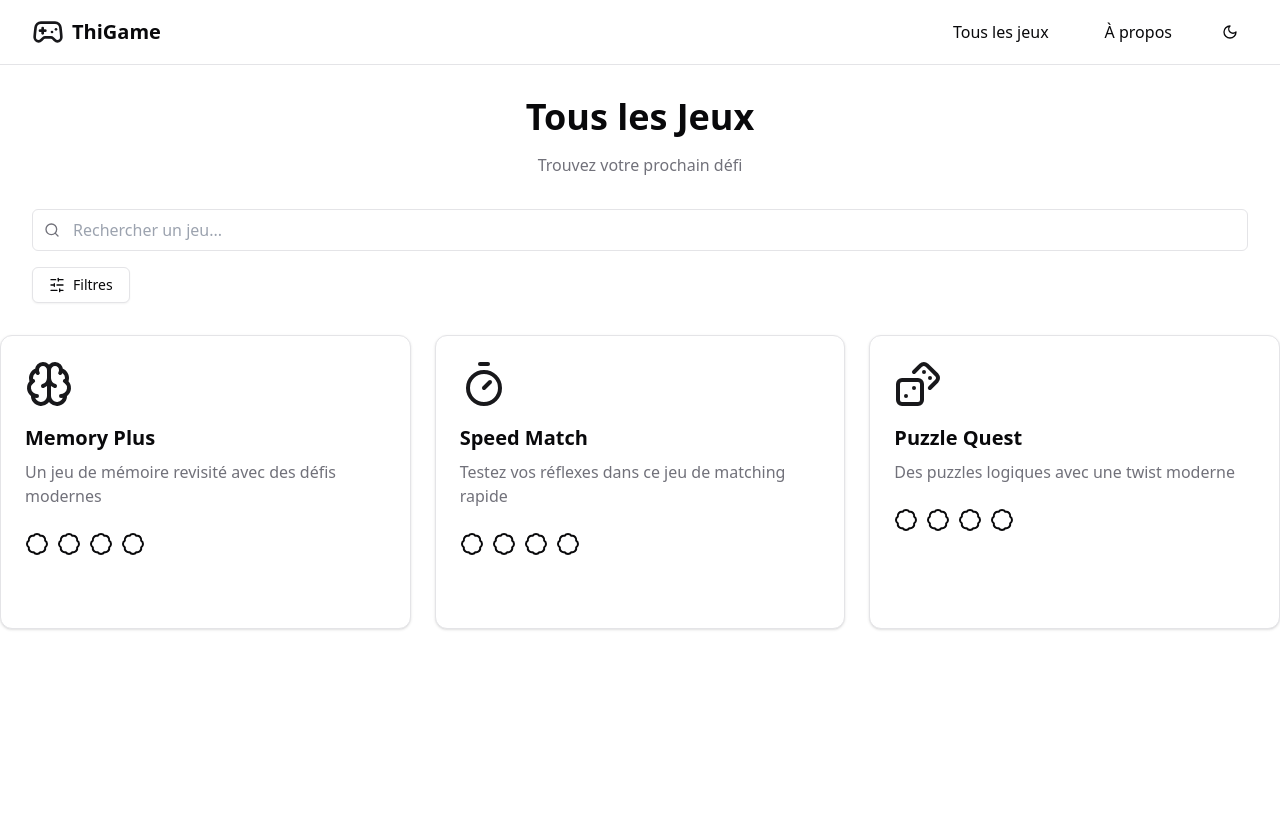
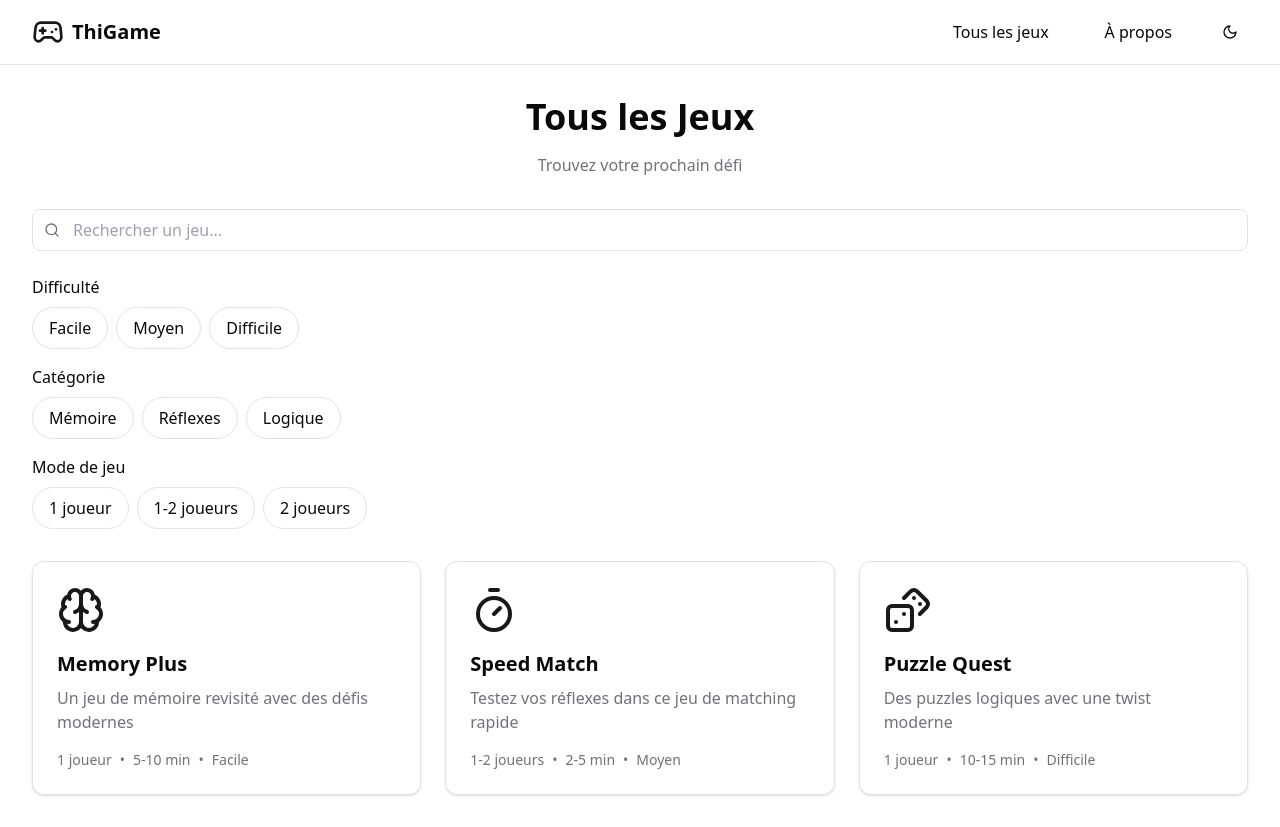
Before and after one commit to ThibaultG94/thigame, a React (Vite) app: page /games in a window 1280 px wide. Before the commit the page ends 800 px from the top, so only its background shows below. Built offline with nearby package versions, Linux system fonts and the light colour scheme.

Commit message:
Ajout de nouvelles fonctionnalités de filtrage et de tri sur la page des jeux. Amélioration de l'expérience utilisateur avec des options de recherche avancées.

```diff
--- a/src/pages/Games.jsx
+++ b/src/pages/Games.jsx
@@ -4,6 +4,7 @@ import { Navbar } from "../components/Navbar";
 import { ArrowRight, Badge, Brain, Dices, Search, SlidersHorizontal, Timer } from "lucide-react";
 import { Button } from "../components/ui/button";
 import { Card, CardContent } from "../components/ui/card";
+import { cn } from '@/utils/cn';
 
 const allGames = [
     {
@@ -41,23 +42,58 @@ const allGames = [
       }
 ]
 
-const difficulties = ['Facile', 'Moyen', 'Difficile'];
-const categories = ['Mémoire', 'Réflexes', 'Logique'];
-const playerModes = ['1 joueur', '1-2 joueurs', "2 joueurs"];
+function FilterButton({ selected, onClick, children }) {
+    return (
+      <button
+        onClick={onClick}
+        className={cn(
+          "px-4 py-2 rounded-full border transition-all",
+          selected ? "bg-primary text-primary-foreground" : "hover:bg-accent"
+        )}
+      >
+        {children}
+      </button>
+    );
+}
+
+function GameCard({ game }) {
+    const navigate = useNavigate();
+    const IconComponent = game.icon;
+
+    return (
+      <Card
+        className="hover:shadow-lg transition-all cursor-pointer group"
+        onClick={() => navigate(game.path)}
+      >
+        <CardContent className="p-6">
+          <IconComponent className="w-12 h-12 text-primary mb-4" />
+          <h3 className="text-xl font-bold mb-2">{game.title}</h3>
+          <p className="text-muted-foreground mb-4">{game.description}</p>
+          <div className="flex flex-wrap gap-2 text-sm text-muted-foreground">
+            {[game.players, game.time, game.difficulty].map((info, i) => (
+              <span key={i} className="flex items-center">
+                {i > 0 && <span className="mr-2">•</span>}
+                {info}
+              </span>
+            ))}
+          </div>
+        </CardContent>
+      </Card>
+    );
+  }
 
 export default function Games() {
-    const navigate = useNavigate();
-    const [searchTheme, setSearchTheme] = useState('');
-    const [selectedDifficulty, setSelectedDifficulty] = useState("");
-    const [selectedCategory, setSelectedCategory] = useState("");
-    const [selectedPlayerMode, setSelectedPlayerMode] = useState("");
-    const [showFilters, setShowFilters] = useState(false);
+    const [searchTerm, setSearchTerm] = useState("");
+    const [difficulty, setDifficulty] = useState("");
+    const [category, setCategory] = useState("");
+    const [playerMode, setPlayerMode] = useState("");
 
     const filteredGames = allGames.filter(game => {
-        const matchesSearch = game.title.toLowerCase().includes(searchTheme.toLowerCase()) || game.description.toLowerCase().includes(searchTheme.toLowerCase());
-        const matchesDifficulty = selectedDifficulty ? game.difficulty === selectedDifficulty : true;
-        const matchesCategory = selectedCategory ? game.category === selectedCategory : true;
-        const matchesPlayerMode = selectedPlayerMode ? game.players === selectedPlayerMode : true;
+        const matchesSearch = game.title.toLowerCase().includes(searchTerm.toLowerCase()) ||
+                             game.description.toLowerCase().includes(searchTerm.toLowerCase());
+        const matchesDifficulty = !difficulty || game.difficulty === difficulty;
+        const matchesCategory = !category || game.category === category;
+        const matchesPlayerMode = !playerMode || game.players === playerMode;
 
         return matchesSearch && matchesDifficulty && matchesCategory && matchesPlayerMode;
     });
@@ -66,117 +102,81 @@ export default function Games() {
         <div>
           <Navbar />
           <div className="container py-8 space-y-8">
-                {/* Header */}
             <div className="text-center">
               <h1 className="text-4xl font-bold mb-4">Tous les Jeux</h1>
               <p className="text-muted-foreground">Trouvez votre prochain défi</p>
             </div>
 
-                {/* Search and Filters */}
-                <div className="space-y-4">
-                    <div className="flex flex-col sm:flex-row gap-4">
-                        {/* Search bar */}
-                        <div className="relative flex-1">
-                            <Search className="absolute left-3 top-1/2 transform -translate-y-2 text-muted-foreground h-4 w-4" />
+            <div className="space-y-6">
+              {/* Barre de recherche */}
+              <div className="relative">
+                <Search className="absolute left-3 top-1/2 -translate-y-1/2 text-muted-foreground h-4 w-4" />
                 <input
                   type="text"
                   placeholder="Rechercher un jeu..."
-                                className="w-full pl-10 pr-4 py-2 rounded-md border bg-background"
-                                value={searchTheme}
-                                onChange={(e) => setSearchTheme(e.target.value)} />
-                        </div>
+                  className="w-full pl-10 pr-4 py-2 rounded-lg border bg-background"
+                  value={searchTerm}
+                  onChange={(e) => setSearchTerm(e.target.value)}
+                />
               </div>
 
-                    {/* Toggle Filters Button */}
-                    <Button variant="outline" onClick={() => setShowFilters(!showFilters)} className="gap-2">
-                        <SlidersHorizontal className="w-4 h-4" />
-                        Filtres
-                    </Button>
-                </div>
-
-                {/* Filters */}
-                {showFilters && (
-                    <div className="grid sm:grid-cols-3 gap-4 p-4 border rounded-md bg-background/50">
+              {/* Filtres */}
+              <div className="space-y-4">
+                {/* Difficulté */}
                 <div className="space-y-2">
-                            <h3 className="font-medium mb-2">Difficulté</h3>
+                  <h3 className="font-medium">Difficulté</h3>
                   <div className="flex flex-wrap gap-2">
-                                {difficulties.map(diff => (
-                                    <Badge
+                    {['Facile', 'Moyen', 'Difficile'].map(diff => (
+                      <FilterButton
                         key={diff}
-                                        variant={selectedDifficulty === diff ? "default" : "outline"}
-                                        className="cursor-pointer"
-                                        onClick={() => setSelectedDifficulty(selectedDifficulty === diff ? "" : diff)}>
+                        selected={difficulty === diff}
+                        onClick={() => setDifficulty(difficulty === diff ? '' : diff)}
+                      >
                         {diff}
-                                    </Badge>
+                      </FilterButton>
                     ))}
                   </div>
                 </div>
 
+                {/* Catégorie */}
                 <div className="space-y-2">
-                            <h3 className="font-medium mb-2">Catégorie</h3>
+                  <h3 className="font-medium">Catégorie</h3>
                   <div className="flex flex-wrap gap-2">
-                            {categories.map(cat => (
-                                <Badge
+                    {['Mémoire', 'Réflexes', 'Logique'].map(cat => (
+                      <FilterButton
                         key={cat}
-                                variant={selectedCategory === cat ? "default" : "outline"}
-                                className="cursor-pointer"
-                                onClick={() => setSelectedCategory(selectedCategory === cat ? "" : cat)}
+                        selected={category === cat}
+                        onClick={() => setCategory(category === cat ? '' : cat)}
                       >
                         {cat}
-                                </Badge>
+                      </FilterButton>
                     ))}
                   </div>
                 </div>
 
+                {/* Mode de jeu */}
                 <div className="space-y-2">
-                            <h3 className="font-medium mb-2">Mode de jeu</h3>
+                  <h3 className="font-medium">Mode de jeu</h3>
                   <div className="flex flex-wrap gap-2">
-                            {playerModes.map(mode => (
-                                <Badge
+                    {['1 joueur', '1-2 joueurs', '2 joueurs'].map(mode => (
+                      <FilterButton
                         key={mode}
-                                variant={selectedPlayerMode === mode ? "default" : "outline"}
-                                className="cursor-pointer"
-                                onClick={() => setSelectedPlayerMode(selectedPlayerMode === mode ? "" : mode)}
+                        selected={playerMode === mode}
+                        onClick={() => setPlayerMode(playerMode === mode ? '' : mode)}
                       >
                         {mode}
-                                </Badge>
+                      </FilterButton>
                     ))}
                   </div>
                 </div>
               </div>
-                )}
             </div>
 
-            {/* Games Grid */}
+            {/* Grille de jeux */}
             <div className="grid md:grid-cols-2 lg:grid-cols-3 gap-6">
-                {filteredGames.map(game => {
-                    const IconComponent = game.icon;
-                    return (
-                        <Card
-                            key={game.id}
-                            className="group hover:shadow-lg transition-all duration-300 hover:-translate-y-1 cursor-pointer"
-                            onClick={() => navigate(game.path)}>
-                                <CardContent className="p-6">
-                                    <div className="mb-6">
-                                        <IconComponent className="w-12 h-12 text-primary mb-4" />
-                                        <h3 className="text-xl font-bold mb-2">{game.title}</h3>
-                                        <p className="text-muted-foreground">{game.description}</p>
-                                    </div>
-                                    <div className="space-y-3">
-                                        <div className="flex gap-2 flex-wrap">
-                                        <Badge>{game.category}</Badge>
-                                        <Badge variant="secondary">{game.players}</Badge>
-                                        <Badge variant="secondary">{game.time}</Badge>
-                                        <Badge variant="secondary">{game.difficulty}</Badge>
-                                        </div>
-                                        <Button className="w-full gap-2 opacity-0 group-hover:opacity-100 transition-opacity">
-                                        Jouer maintenant <ArrowRight className="w-4 h-4" />
-                                        </Button>
-                                    </div>
-                                </CardContent>
-                        </Card>
-                    )
-                })}
+              {filteredGames.map(game => (
+                <GameCard key={game.id} game={game} />
+              ))}
             </div>
 
             {filteredGames.length === 0 && (
@@ -185,5 +185,6 @@ export default function Games() {
               </div>
             )}
           </div>
-    )
+        </div>
+    );
 }
```
Lines whose indentation alone changed are shown as unchanged.
